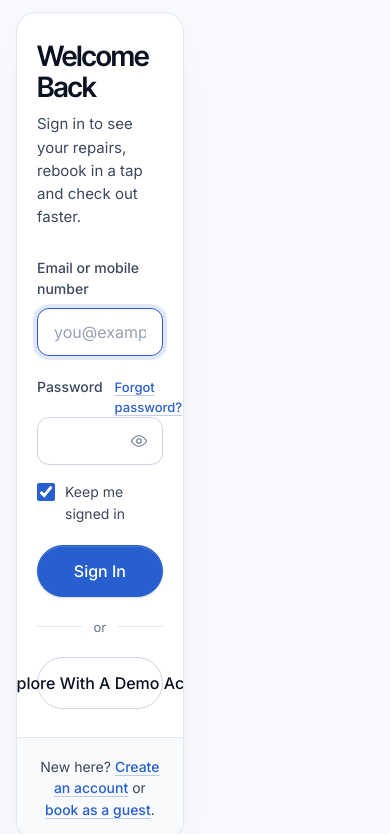
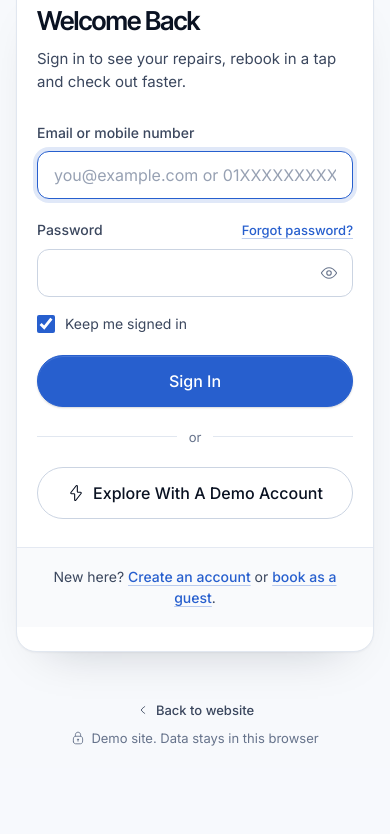
Before and after one commit to Manjurul-Islam/repair-shop-website, a plain HTML site: page site/signin.html in a window 390 px wide. Shown: the part 92-926 px from the top of the page. After the commit the page ends 860 px from the top, so only its background shows below. Drawn offline with Linux system fonts and the light colour scheme; a web font is replaced by a local one.

Commit message:
Sign in and sign up: single-column layout on tablet and mobile

```diff
--- a/js/ui.js
+++ b/js/ui.js
@@ -213,7 +213,7 @@ function listMount(cfg) {
     else $('.lv-tabs', root).style.display = 'none';
     const anyData = cfg.rows().length > 0; let html;
     if (!total) html = emptyState(anyData ? 'search' : (cfg.emptyIcon || 'box'), anyData ? 'Nothing matches' : (cfg.emptyTitle || 'Nothing here yet'), anyData ? 'Try a different search or clear the filters.' : (cfg.emptyMsg || ''), anyData ? '<button class="btn sm" data-lv="clear">Clear filters</button>' : (cfg.emptyAction || ''));
-    else html = `<div class="tbl-wrap"><table class="tbl"><thead><tr>${cfg.cols.map(c => `<th class="${c.align === 'right' ? 'r' : ''} ${c.hide ? 'hide-' + c.hide : ''}" ${c.sort ? `data-sort="${c.k}" tabindex="0"` : ''} ${c.w ? `style="width:${c.w}"` : ''}>${c.label}${c.sort ? `<span class="sort ${st.sort === c.k ? 'on' : ''}">${st.sort === c.k ? ic(st.dir === 'asc' ? 'up' : 'down', 12) : ic('down', 12)}</span>` : ''}</th>`).join('')}${cfg.menu ? '<th class="w-more"></th>' : ''}</tr></thead><tbody>${slice.map(r => `<tr data-id="${esc(r.id)}" tabindex="0" class="${cfg.rowCls ? cfg.rowCls(r) : ''}">${cfg.cols.map(c => `<td class="${c.align === 'right' ? 'r' : ''} ${c.hide ? 'hide-' + c.hide : ''}">${c.render(r)}</td>`).join('')}${cfg.menu ? `<td class="w-more"><button class="icon-btn" data-rowmenu="${esc(r.id)}" data-menu-anchor aria-label="Row actions">${ic('more')}</button></td>` : ''}</tr>`).join('')}</tbody></table></div>
+    else html = `<div class="tbl-wrap"><table class="tbl"><thead><tr>${cfg.cols.map(c => `<th class="${c.align === 'right' ? 'r' : ''} ${c.hide ? 'hide-' + c.hide : ''}" ${c.sort ? `data-sort="${c.k}" tabindex="0"` : ''} ${c.w ? `style="width:${c.w}"` : ''}>${c.label}${c.sort ? `<span class="sort ${st.sort === c.k ? 'on' : ''}">${st.sort === c.k ? ic(st.dir === 'asc' ? 'up' : 'down', 12) : ic('down', 12)}</span>` : ''}</th>`).join('')}${cfg.menu ? '<th class="w-more"></th>' : ''}</tr></thead><tbody>${slice.map(r => `<tr data-id="${esc(r.id)}" tabindex="0" class="${cfg.rowCls ? cfg.rowCls(r) : ''}">${cfg.cols.map((c, ci) => `<td class="${c.align === 'right' ? 'r' : ''} ${c.hide ? 'hide-' + c.hide : ''} ${ci === 0 ? 'td-first' : ''}" data-l="${esc(String(c.label || '').replace(/<[^>]+>/g, ''))}">${c.render(r)}</td>`).join('')}${cfg.menu ? `<td class="w-more"><button class="icon-btn" data-rowmenu="${esc(r.id)}" data-menu-anchor aria-label="Row actions">${ic('more')}</button></td>` : ''}</tr>`).join('')}</tbody></table></div>
     <div class="pager"><span>Showing ${(st.page - 1) * PER + 1}–${Math.min(total, st.page * PER)} of ${total}</span><div><button class="icon-btn" data-page="${st.page - 1}" ${st.page <= 1 ? 'disabled' : ''} aria-label="Previous">${ic('left')}</button><span class="pg">${st.page} / ${pages}</span><button class="icon-btn" data-page="${st.page + 1}" ${st.page >= pages ? 'disabled' : ''} aria-label="Next">${ic('right')}</button></div></div>`;
     $('.lv-body', root).innerHTML = html;
   };
--- a/site/nx.css
+++ b/site/nx.css
@@ -1171,3 +1171,20 @@ input[type=search]:focus,input[type=search]:focus-visible{outline:0!important;bo
 @media (max-width:1180px){.px-hand{grid-template-columns:repeat(auto-fit,minmax(160px,1fr))!important;display:grid!important}}
 @media (max-width:1100px) and (min-width:641px){.br-row li:last-child{grid-column:span 2!important}}
 @media (max-width:960px){.plp .sb2 .store-tools{flex-wrap:nowrap!important}.plp .sb2 .store-tools .view-seg{flex:none}}
+
+/* ===== Auth pages on tablet & mobile ===== */
+@media (max-width:900px){
+  body[data-page=signin] main.au{grid-template-columns:minmax(0,1fr)!important;min-height:100dvh}
+  body[data-page=signin] .au-story{display:none!important}
+  body[data-page=signin] .au-main{width:100%;min-width:0;padding:24px 24px 24px!important;display:flex;flex-direction:column;align-items:center}
+  body[data-page=signin] .au-main>*{width:100%;max-width:440px}
+  .au-box{width:100%!important;max-width:440px!important;margin:0 auto!important}
+  .au-foot{position:static!important;transform:none!important;width:100%!important;max-width:440px;margin:24px auto 0!important;display:flex;flex-wrap:wrap;justify-content:space-between;gap:8px}
+}
+@media (max-width:480px){
+  body[data-page=signin] .au-main{padding:16px 16px 20px!important}
+  .au-box{padding:24px 20px!important;border-radius:20px!important}
+  .au-box h1,.au-h h1{font-size:26px!important;line-height:32px!important}
+  .au-box input,.au-box .inp{font-size:16px!important}
+  .au-foot{flex-direction:column;align-items:center;text-align:center}
+}
--- a/site/signin.html
+++ b/site/signin.html
@@ -9,7 +9,7 @@
 <link rel="preconnect" href="https://fonts.googleapis.com"><link rel="preconnect" href="https://fonts.gstatic.com" crossorigin>
 <link href="https://fonts.googleapis.com/css2?family=Inter:wght@400;500;600&family=Inter+Tight:ital,wght@0,500;0,600;1,500;1,600&display=swap" rel="stylesheet">
 <link rel="stylesheet" href="site.css?v=40"><link rel="stylesheet" href="pages.css?v=40"><link rel="stylesheet" href="lower.css?v=41">
-<link rel="stylesheet" href="nx.css?v=90">
+<link rel="stylesheet" href="nx.css?v=91">
 <link rel="preconnect" href="https://api.fontshare.com" crossorigin><link rel="stylesheet" href="https://api.fontshare.com/v2/css?f[]=general-sans@400,500,600&display=swap">
 </head>
 <body data-page="signin">
```
Also changed, not shown: site/account.html (+1 -1 lines), site/checkout.html (+1 -1 lines), site/index.html (+1 -1 lines), site/repair.html (+1 -1 lines), site/repairs.html (+1 -1 lines).
